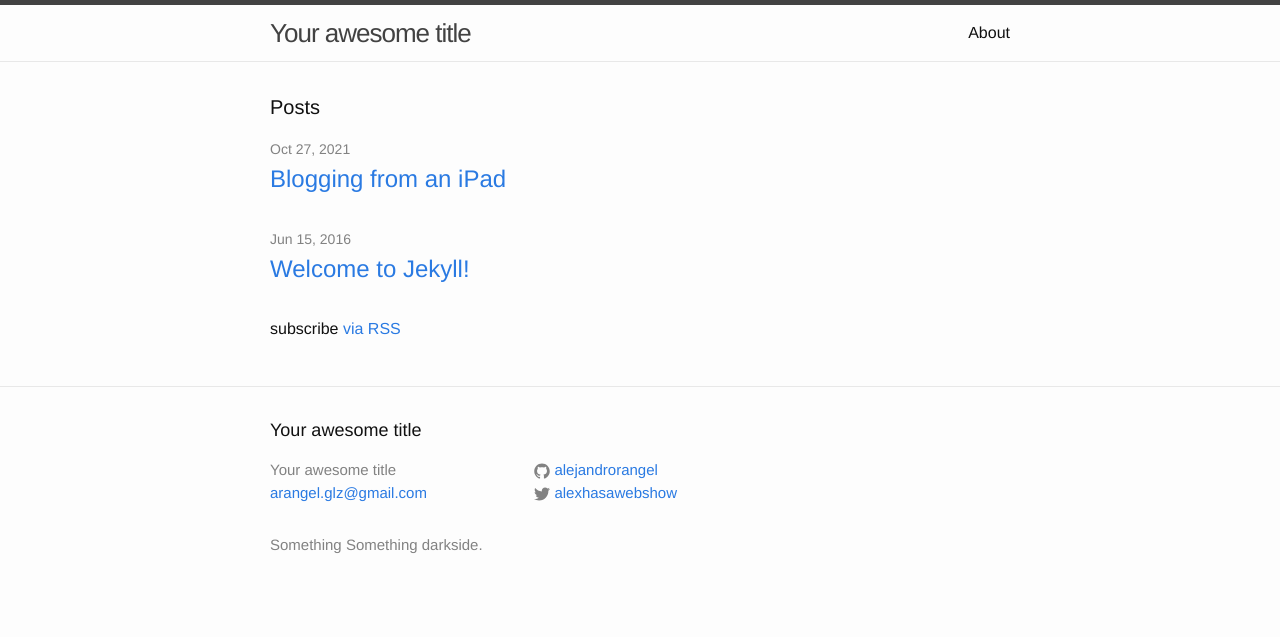
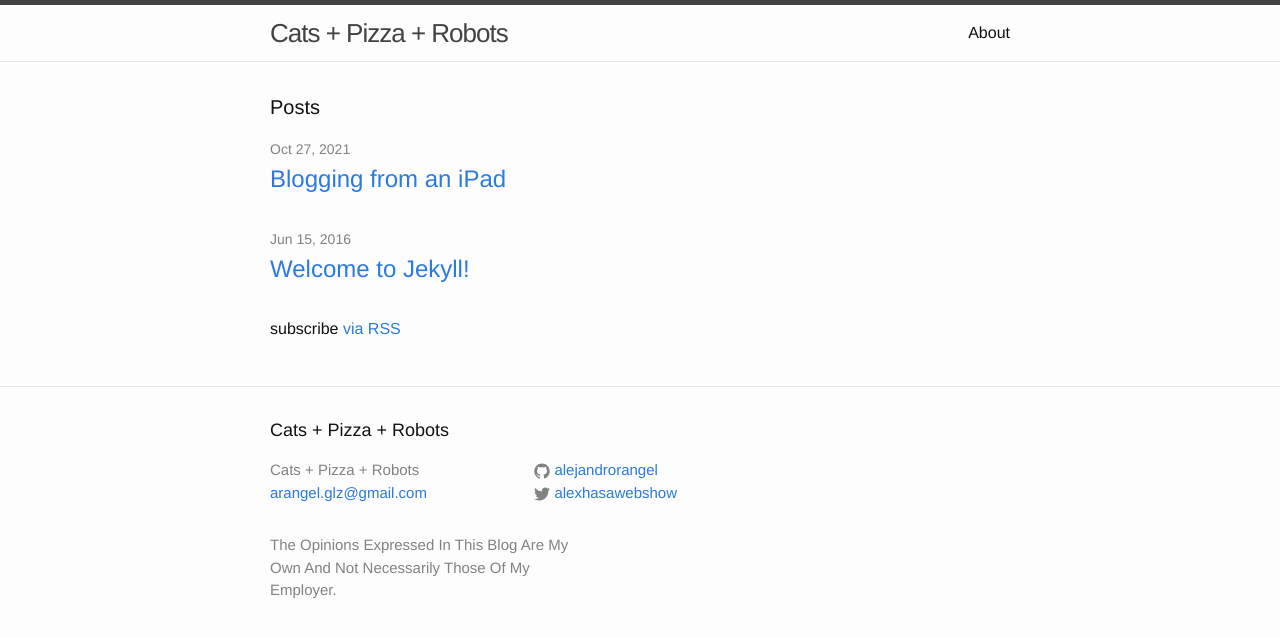
Before and after one commit to alejandrorangel/alejandrorangel.github.io, a Jekyll site: the page built from index.html, in a window 1280 px wide. Shown: the top 637 px of the page. Built offline with Jekyll 4.4.1, drawn with Linux system fonts in a browser that asks for light colours.

Commit message:
update title and footer

```diff
--- a/_config.yml
+++ b/_config.yml
@@ -6,10 +6,10 @@
 # 'jekyll serve'. If you change this file, please restart the server process.
 
 # Site settings
-title: Your awesome title
+title: Cats + Pizza + Robots
 email: arangel.glz@gmail.com
 description: > # this means to ignore newlines until "baseurl:"
-  Something Something darkside.
+  The Opinions Expressed In This Blog Are My Own And Not Necessarily Those Of My Employer.
 baseurl: "" # the subpath of your site, e.g. /blog
 url: "rangelalejandro.com" # the base hostname & protocol for your site
 twitter_username: alexhasawebshow
```
